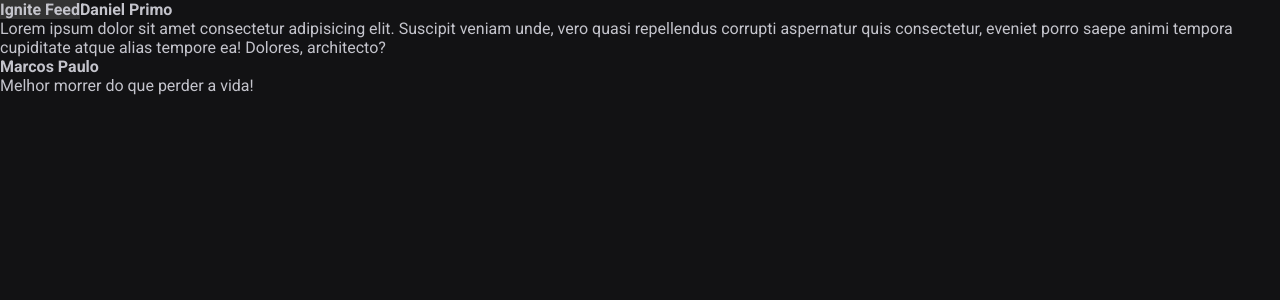
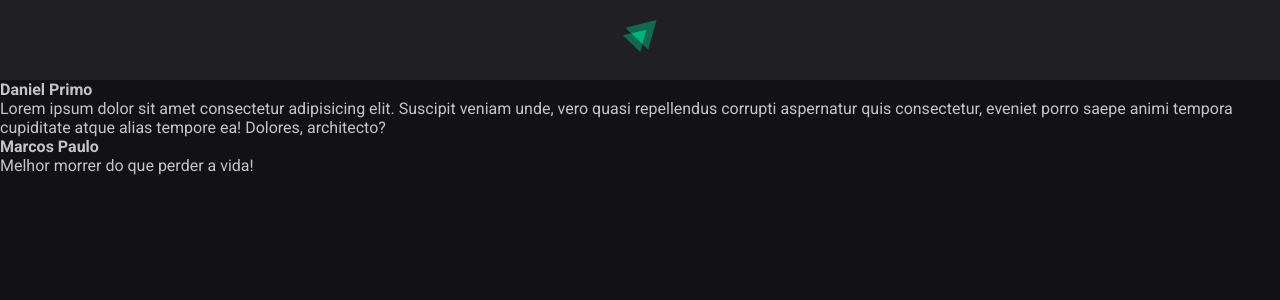
Before and after one commit to danieldagerom/projeto-reactjs, a React (Vite) app: page / in a window 1280 px wide. Shown: the top 300 px of the page. Built offline with nearby package versions, Linux system fonts and the light colour scheme.

Commit message:
Finaliza componente Header

```diff
--- a/src/App.jsx
+++ b/src/App.jsx
@@ -6,7 +6,7 @@
 export function App() {
 
   return (
-    <>
+    <div>
       <Header />
 
       <Post
@@ -19,6 +19,7 @@
       />
       <Post />
       <Post />
-    </>
+    </div>
+
   )
 }
--- a/src/components/Header.jsx
+++ b/src/components/Header.jsx
@@ -1,11 +1,11 @@
 import styles from './Header.module.css'
 
-console.log(styles)
+import igniteLogo from '../assets/ignite-logo.svg'
 
 export function Header() {
     return(
         <strong className={styles.header}>
-            Ignite Feed
+            <img src={igniteLogo} alt="logotipo do ignite" />
         </strong>
     );
 }
--- a/src/components/Header.module.css
+++ b/src/components/Header.module.css
@@ -1,4 +1,11 @@
 .header {
-    background: #333;
+    background: var(--gray-800);
     height: 80px;
+    display: flex;
+    justify-content: center;
+    padding: 1.25rem 0;
 }
+
+.header img {
+    height: 2rem;
+}
```
Also changed, not shown: src/assets/ignite-logo.svg (added).
